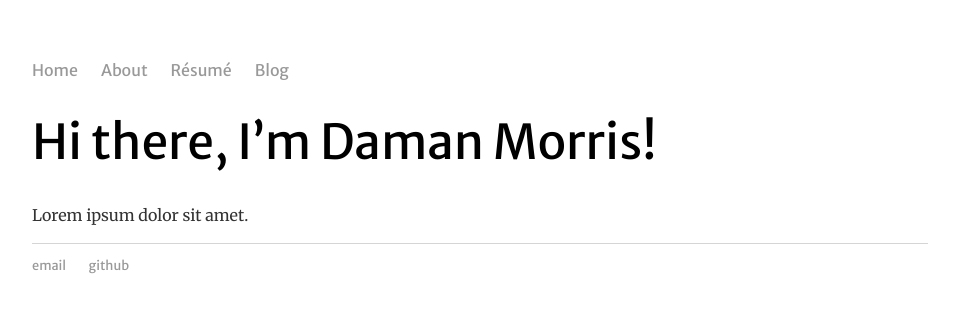
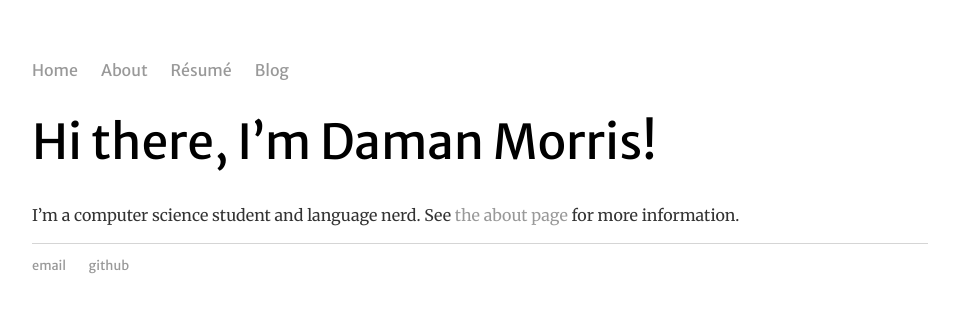
Before and after one commit to daemanos/daemanos.github.io, a Jekyll site: the page built from index.md, in a window 1280 px wide. Shown: the top 313 px of the page, without its empty margins (160-1119 px from the left). Built offline with Jekyll 4.4.1, drawn with Linux system fonts in a browser that asks for light colours.

Commit message:
Add actual description to home page

```diff
--- a/index.md
+++ b/index.md
@@ -5,4 +5,5 @@ title: Daman Morris
 
 # Hi there, I'm Daman Morris!
 
-Lorem ipsum dolor sit amet.
+I'm a computer science student and language nerd. See [the about page](/about)
+for more information.
```
